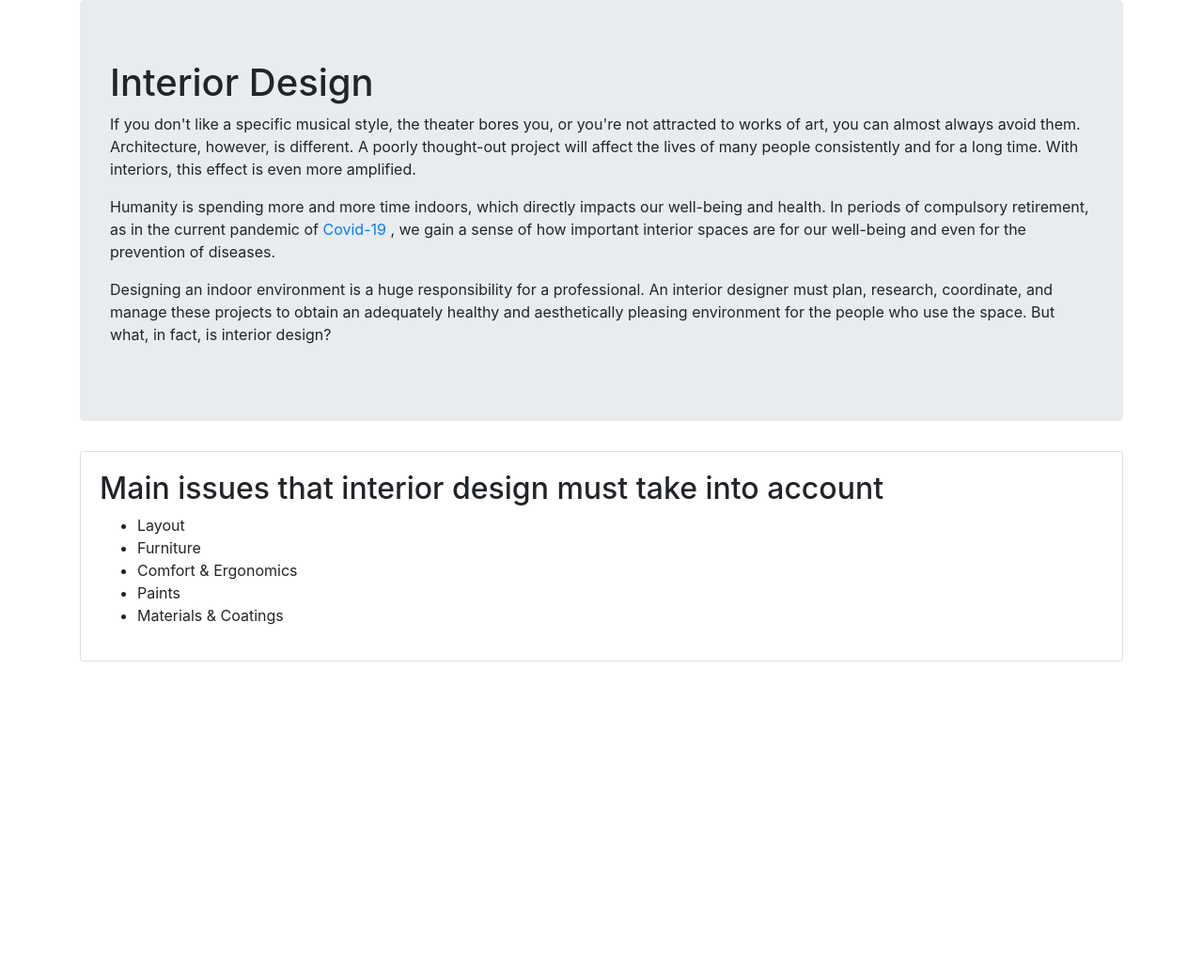
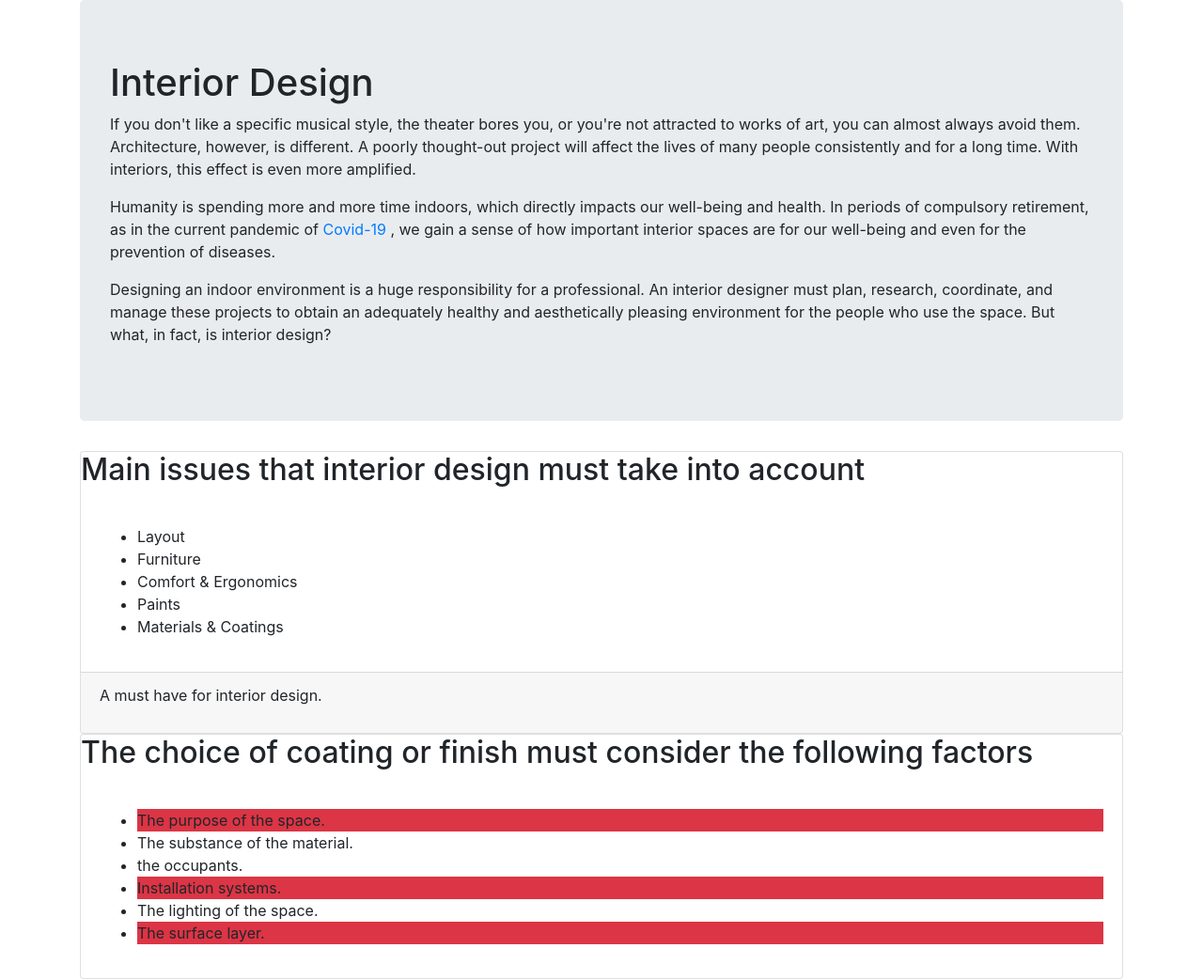
Before and after one commit to AmimoG/Bootstrap-Practice, a plain HTML site: page index.html in a window 1280 px wide. Shown: the whole page at 94% size. Before the commit the page ends 800 px from the top, so only its background shows below. Drawn offline with Linux system fonts and the light colour scheme.

Commit message:
add files

```diff
--- a/index.html
+++ b/index.html
@@ -27,8 +27,10 @@
         </div>
         <section>
             <div class="card">
+                <div class="card-title">
+                    <h2>Main issues that interior design must take into account </h2>
+                </div>
                 <div class="card-body">
-                    <h2>Main issues that interior design must take into account </h2>
                     <ul>
                         <li>Layout</li>
                         <li>Furniture</li>
@@ -37,6 +39,28 @@
                         <li>Materials & Coatings</li>
                     </ul>
                 </div>
+                <div class="card-footer">
+                    <p>
+                        A must have for interior design.
+                    </p>
+                </div>
+            </div>
+        </section>
+        <section>
+            <div class="card">
+                <div class="card-title">
+                    <h2>The choice of coating or finish must consider the following factors</h2>
+                </div>
+                <div class="card-body">
+                    <ul>
+                        <li class="bg-danger">The purpose of the space.</li>
+                        <li>The substance of the material.</li>
+                        <li>the occupants.</li>
+                        <li class="bg-danger">Installation systems.</li>
+                        <li>The lighting of the space.</li>
+                        <li class="bg-danger">The surface layer.</li>
+                    </ul>
+                </div>
             </div>
         </section>
     </div>
```
